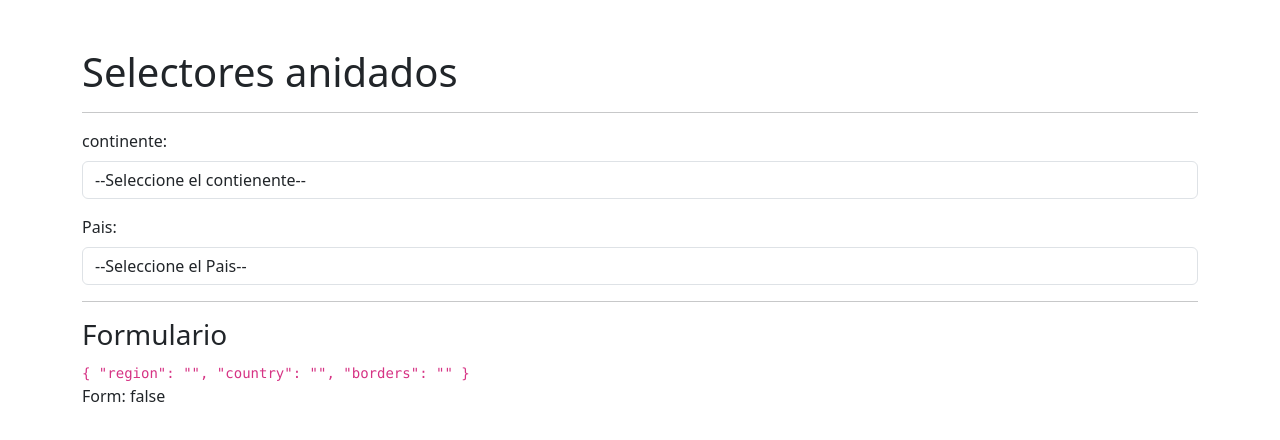
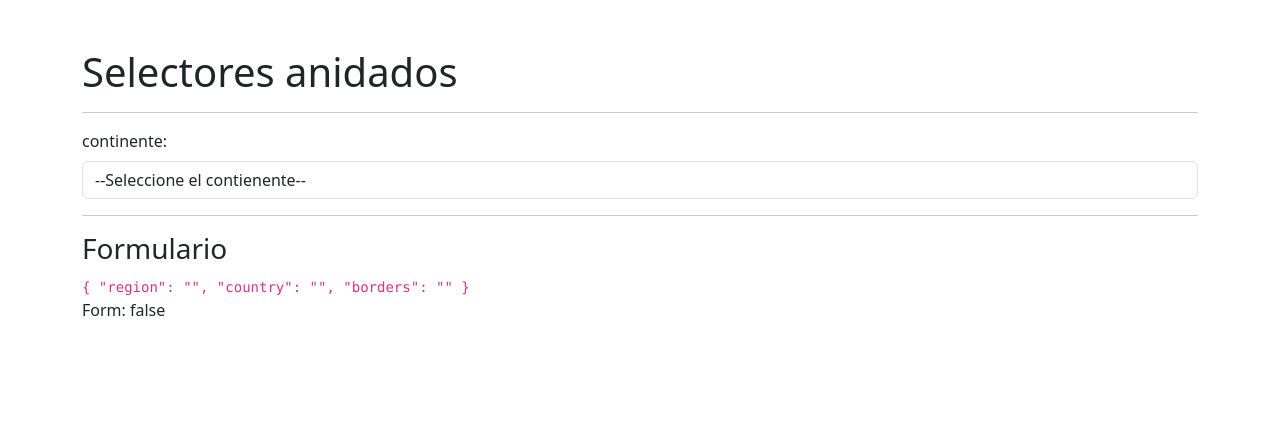
Before and after one commit to geovannysalvador/selectoresForm, an Angular app: page /selector/selector in a window 1280 px wide. Shown: the top 440 px of the page. Built offline with nearby package versions, Linux system fonts and the light colour scheme.

Commit message:
limpiar selector por condicion

```diff
--- a/src/app/countries/pages/selector-page/selector-page.component.html
+++ b/src/app/countries/pages/selector-page/selector-page.component.html
@@ -17,7 +17,7 @@
     </div>
 
     <!-- countries -->
-    <div class="row mb-3">
+    <div class="row mb-3" *ngIf="countriesByRegion.length > 0">
       <div class="col">
           <label class="form-label">Pais: </label>
           <select formControlName="country" class="form-control">
--- a/src/app/countries/pages/selector-page/selector-page.component.ts
+++ b/src/app/countries/pages/selector-page/selector-page.component.ts
@@ -2,7 +2,7 @@
 import { FormBuilder, FormGroup, Validators } from '@angular/forms';
 import { CountriesService } from '../../services/countries.service';
 import { Region, SmallCountry } from '../../interfaces/country.interface';
-import { switchMap } from 'rxjs';
+import { switchMap, tap } from 'rxjs';
 
 @Component({
   selector: 'app-selector-page',
@@ -37,6 +37,8 @@
   onRegionChanged():void{
     this.myForm.get('region')!.valueChanges
     .pipe(
+      //Para el reinicio del segundo formulario
+      tap( () => this.myForm.get('country')!.setValue('') ),
       switchMap(region => this.countriesService.getCountriesByRegion(region))
     )
     .subscribe(region =>{
```
